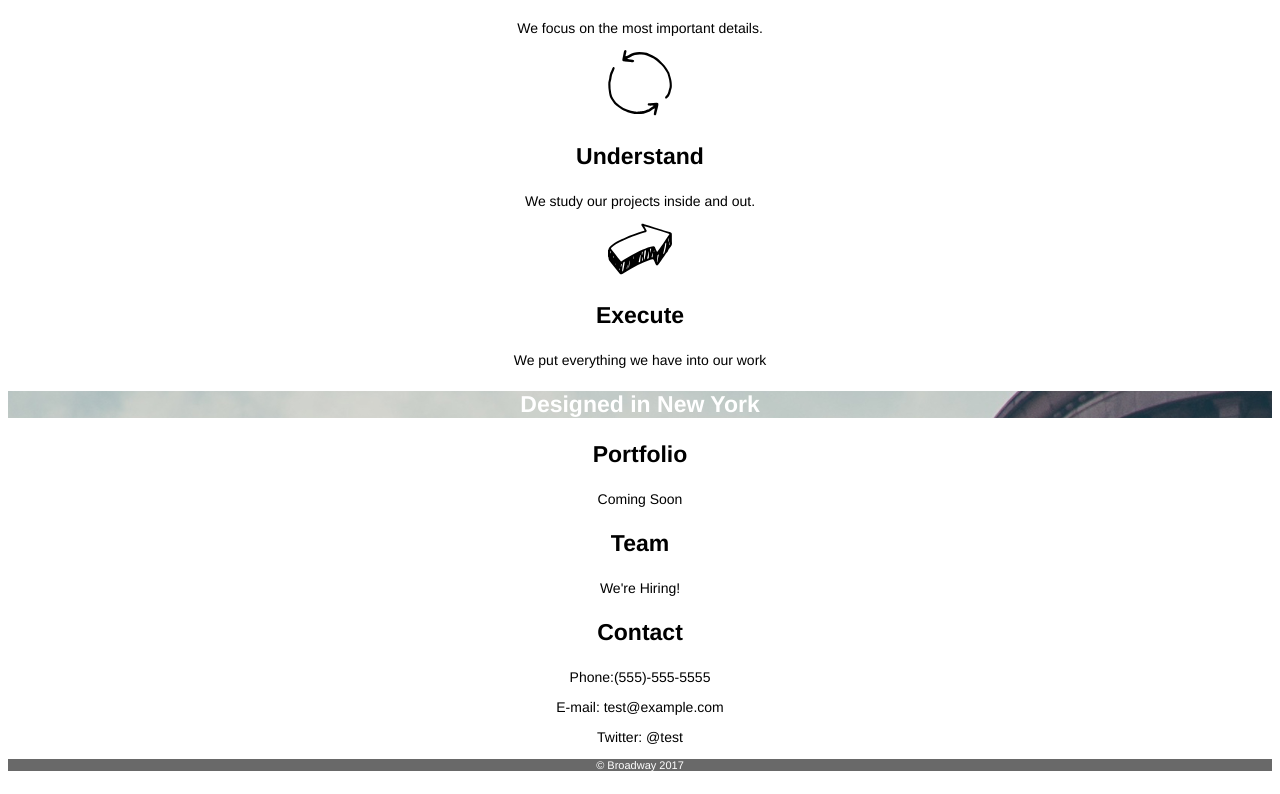
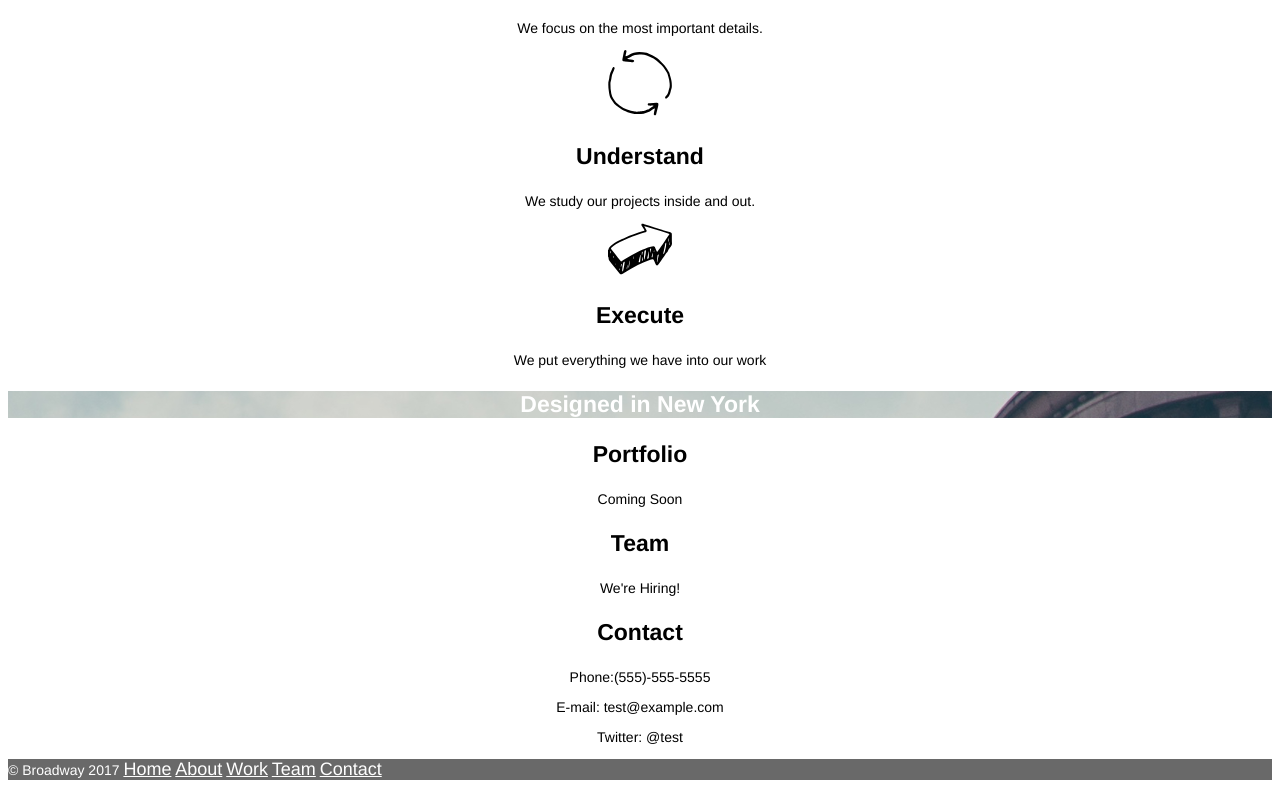
Before and after one commit to russhdavid/broadway, a plain HTML site: page index.html in a window 1280 px wide. Shown: the part 533-1327 px from the top of the page. Drawn offline with Linux system fonts and the light colour scheme.

Commit message:
Final commit!

```diff
--- a/index.html
+++ b/index.html
@@ -52,7 +52,14 @@
         </div>
 
         <div id=footer>
-            <footer>© Broadway 2017</footer>
+            <p>
+            © Broadway 2017
+            <a href=#home>Home</a>
+            <a href=#process>About</a>
+            <a href=#work>Work</a>
+            <a href=#team>Team</a>
+            <a href=#contact>Contact</a>
+            </p>
         </div>
 
     </body>
--- a/resources/css/style.css
+++ b/resources/css/style.css
@@ -41,4 +41,6 @@ a {
     font-size:11px;
     color:white;
     background-color: dimgray;
+    text-align: left;
+    position: sticky;
 }
```
